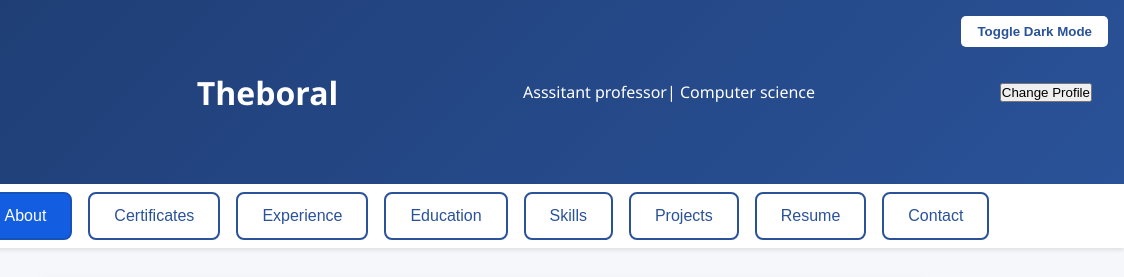
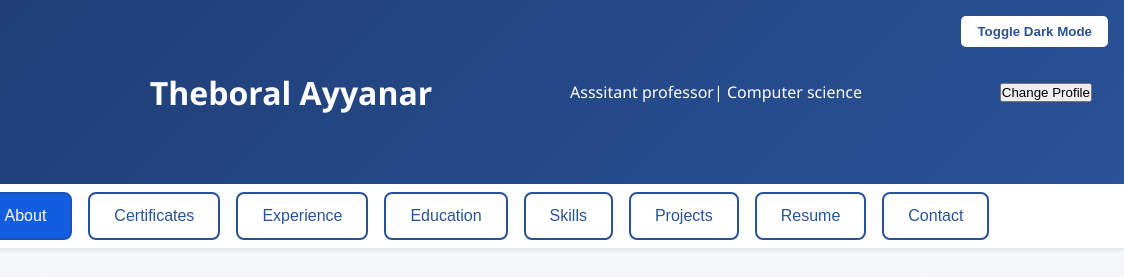
Before and after one commit to Theboral-Ayyanar/FDP_oddsem, a plain HTML site: page index.html in a window 1280 px wide. Shown: the top 277 px of the page, 156-1280 px from the left. Drawn offline with Linux system fonts and the light colour scheme.

Commit message:
Update index.html

```diff
--- a/index.html
+++ b/index.html
@@ -3,7 +3,7 @@
 <head>
   <meta charset="UTF-8" />
   <meta name="viewport" content="width=device-width, initial-scale=1.0"/>
-  <title>Theboral Portfolio</title>
+  <title>Theboral-Ayyanar Portfolio</title>
   <style>
     * {
       margin: 0;
@@ -200,7 +200,7 @@
   <button class="dark-toggle" onclick="toggleDarkMode()">Toggle Dark Mode</button>
   <img src="./1000565874.jpg" alt="Profile Picture" class="profile-picture" id="profileImage" style="margin: 0 1rem 0 0; align-self: flex-start;">
   <div style="text-align: left;">
-    <h1>Theboral </h1>
+    <h1>Theboral Ayyanar </h1>
 
   </div>
   <p>Asssitant professor| Computer science</p>
```
